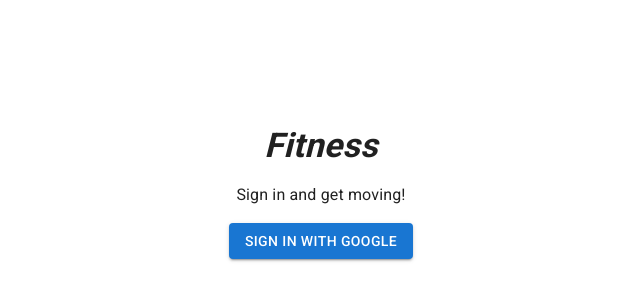
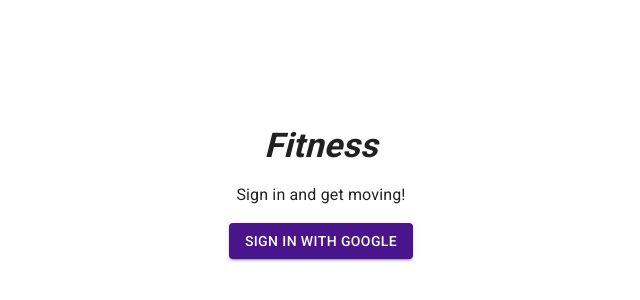
Before and after one commit to bbokorney/fitness, a React (Create React App) app: page /counter in a window 1280 px wide. Shown: the part 208-508 px from the top of the page, without its empty margins (319-959 px from the left). Built offline with nearby package versions, Linux system fonts and the light colour scheme; no server answers.

Commit message:
Add purple and yellow theme, because why not

```diff
--- a/src/index.tsx
+++ b/src/index.tsx
@@ -2,8 +2,10 @@
 import { createRoot } from "react-dom/client";
 import CssBaseline from "@mui/material/CssBaseline";
 import { Provider } from "react-redux";
+import { ThemeProvider } from "@mui/material/styles";
 import { store } from "./lib/store/store";
 import App from "./App";
+import theme from "./ui/theme/theme";
 import "@fontsource/roboto/300.css";
 import "@fontsource/roboto/400.css";
 import "@fontsource/roboto/500.css";
@@ -15,7 +17,9 @@
   <React.StrictMode>
     <CssBaseline />
     <Provider store={store}>
-      <App />
+      <ThemeProvider theme={theme}>
+        <App />
+      </ThemeProvider>
     </Provider>
   </React.StrictMode>,
 );
--- a/src/ui/account/AccountMenu.tsx
+++ b/src/ui/account/AccountMenu.tsx
@@ -38,7 +38,12 @@
       <IconButton
         onClick={onAvatarClick}
       >
-        <Avatar sx={{ width: 32, height: 32 }}>{avatarLetter}</Avatar>
+        <Avatar
+          sx={{
+            width: 32, height: 32, color: "secondary.contrastText", bgcolor: "secondary.main",
+          }}
+        >{avatarLetter}
+        </Avatar>
       </IconButton>
       <Menu
         anchorEl={anchorEl}
@@ -76,7 +81,7 @@
         anchorOrigin={{ horizontal: "right", vertical: "bottom" }}
       >
         <MenuItem onClick={() => navigate("/account")}>
-          <Avatar /> My account
+          <Avatar sx={{ color: "secondary.contrastText", bgcolor: "secondary.main" }} /> My account
         </MenuItem>
         <Divider />
         <MenuItem onClick={() => navigate("/settings")}>
--- a/src/ui/layout/SpeedDial.tsx
+++ b/src/ui/layout/SpeedDial.tsx
@@ -9,9 +9,21 @@
 import { useNavigate } from "react-router-dom";
 
 const actions = [
-  { icon: <FitnessCenterIcon />, name: "Strength", destination: "/activities/add/strength" },
-  { icon: <HikingIcon />, name: "Hike", destination: "/activities/add/day-hike" },
-  { icon: <DirectionsBikeIcon />, name: "Bike", destination: "/activities/add/bike" },
+  {
+    icon: <FitnessCenterIcon />,
+    name: "Strength",
+    destination: "/activities/add/strength",
+  },
+  {
+    icon: <HikingIcon />,
+    name: "Hike",
+    destination: "/activities/add/day-hike",
+  },
+  {
+    icon: <DirectionsBikeIcon />,
+    name: "Bike",
+    destination: "/activities/add/bike",
+  },
 ];
 
 const SpeedDial = () => {
@@ -27,7 +39,8 @@
   };
 
   return (
-    <Box sx={{
+    <Box
+      sx={{
         position: "fixed",
         bottom: "70px",
         right: "15px",
@@ -36,14 +49,16 @@
       }}
     >
       <MDSpeedDial
+        FabProps={{ color: "secondary" }}
         open={open}
         onClose={handleClose}
         onOpen={handleOpen}
-        ariaLabel="SpeedDial basic example"
+        ariaLabel="SpeedDial"
         icon={<SpeedDialIcon />}
       >
         {actions.map((action) => (
           <SpeedDialAction
+            sx={{ bgcolor: "secondary.main" }}
             key={action.name}
             icon={action.icon}
             tooltipTitle={action.name}
--- /dev/null
+++ b/src/ui/theme/theme.ts
@@ -0,0 +1,20 @@
+import { createTheme } from "@mui/material/styles";
+
+const theme = createTheme({
+  palette: {
+    primary: {
+      light: "#7c43bd",
+      main: "#4a148c",
+      dark: "#12005e",
+      contrastText: "#fff",
+    },
+    secondary: {
+      light: "#ffff6b",
+      main: "#fdd835",
+      dark: "#c6a700",
+      contrastText: "#000",
+    },
+  },
+});
+
+export default theme;
```
Lines whose indentation alone changed are shown as unchanged.
